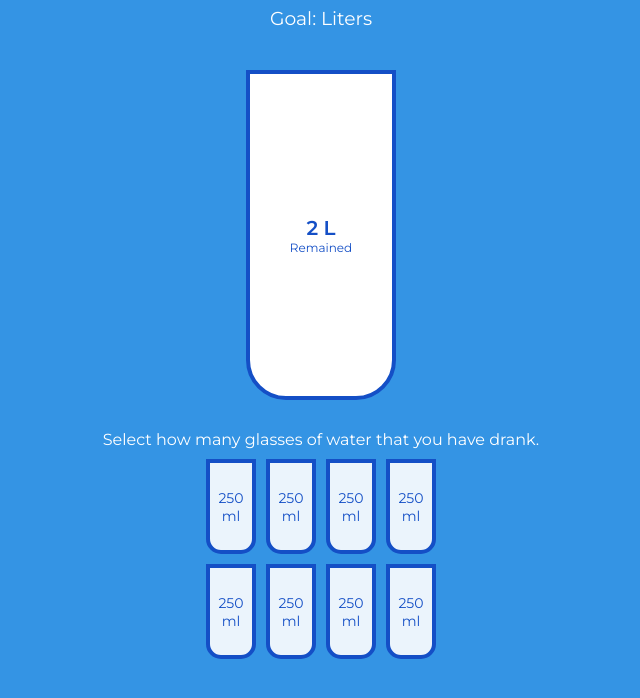
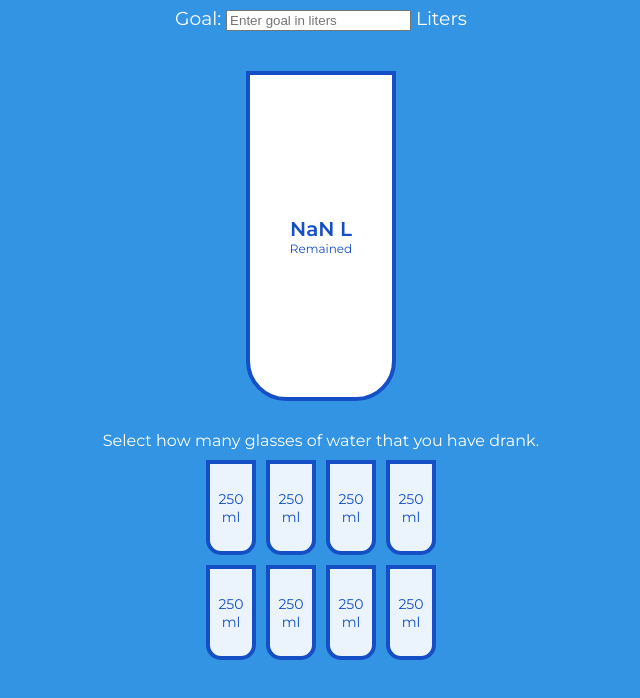
Before and after one commit to evrengokduman/track-water, a plain HTML site: page index.html in a window 1280 px wide. Shown: the part 60-758 px from the top of the page, without its empty margins (319-959 px from the left). Drawn offline with Linux system fonts and the light colour scheme.

Commit message:
these will be reverted

```diff
--- a/index.html
+++ b/index.html
@@ -10,7 +10,11 @@
   </head>
   <body>
     <h1>Drink Water</h1>
-    <h3>Goal: <span id="goal"></span> Liters</h3>
+    <h3>
+      Goal:
+      <input type="number" id="goal" placeholder="Enter goal in liters" />
+      Liters
+    </h3>
     <div class="cup">
       <div class="remained" id="remained">
         <span id="liters"></span>
--- a/script.js
+++ b/script.js
@@ -56,6 +56,10 @@ function updateBigCup() {
     remained.style.height = 0
   } else {
     remained.style.visibility = 'visible'
-    liters.innerText = `${(2000 - 250 * fullCups) / 1000} L `
+    const goalInput = document.getElementById('goal')
+    goalInput.addEventListener('input', updateBigCup)
+    const goalLiters = parseFloat(goalInput.value)
+    const remainingLiters = goalLiters - (250 * fullCups) / 1000
+    liters.innerText = `${remainingLiters} L `
   }
 }
```
